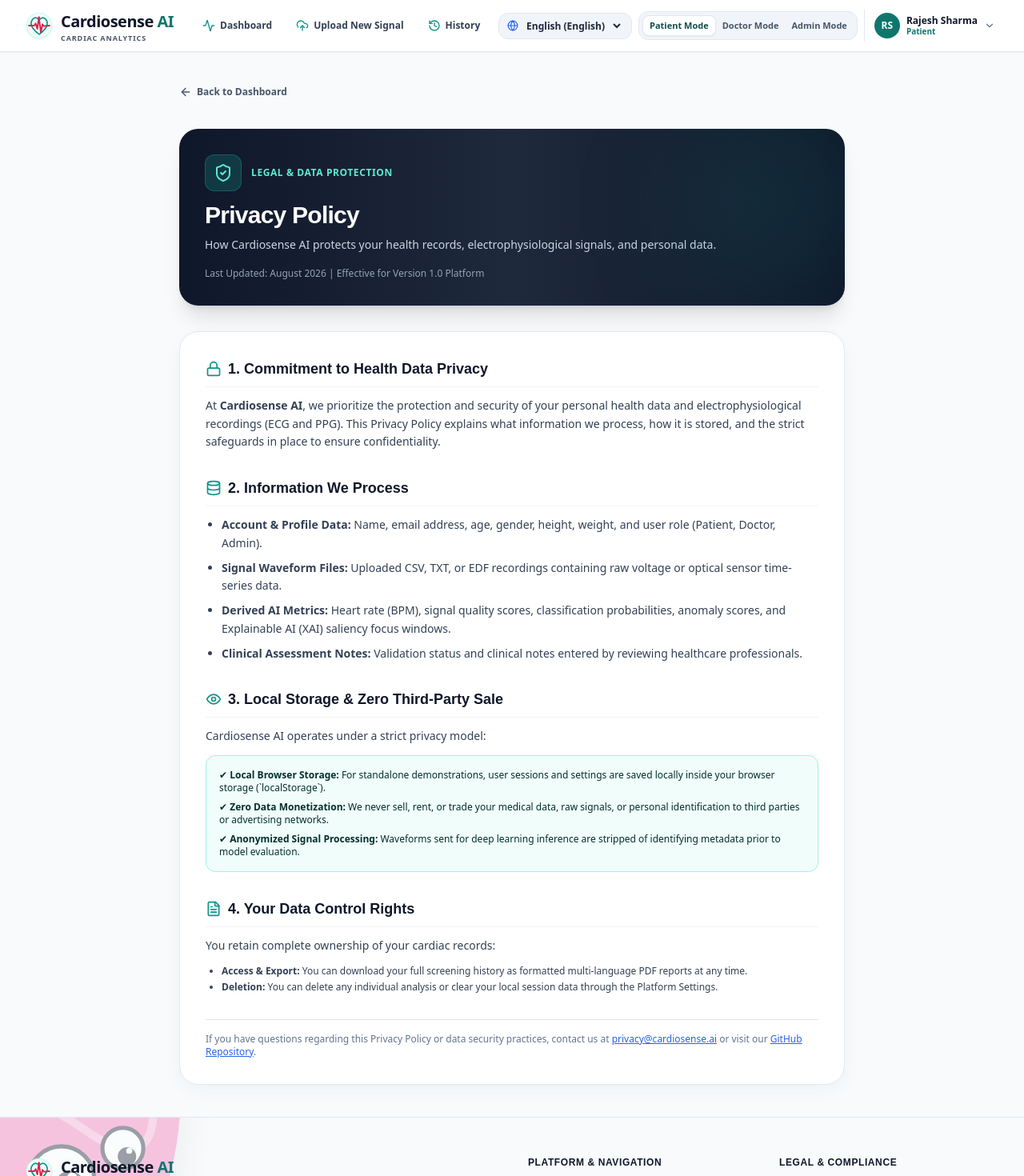
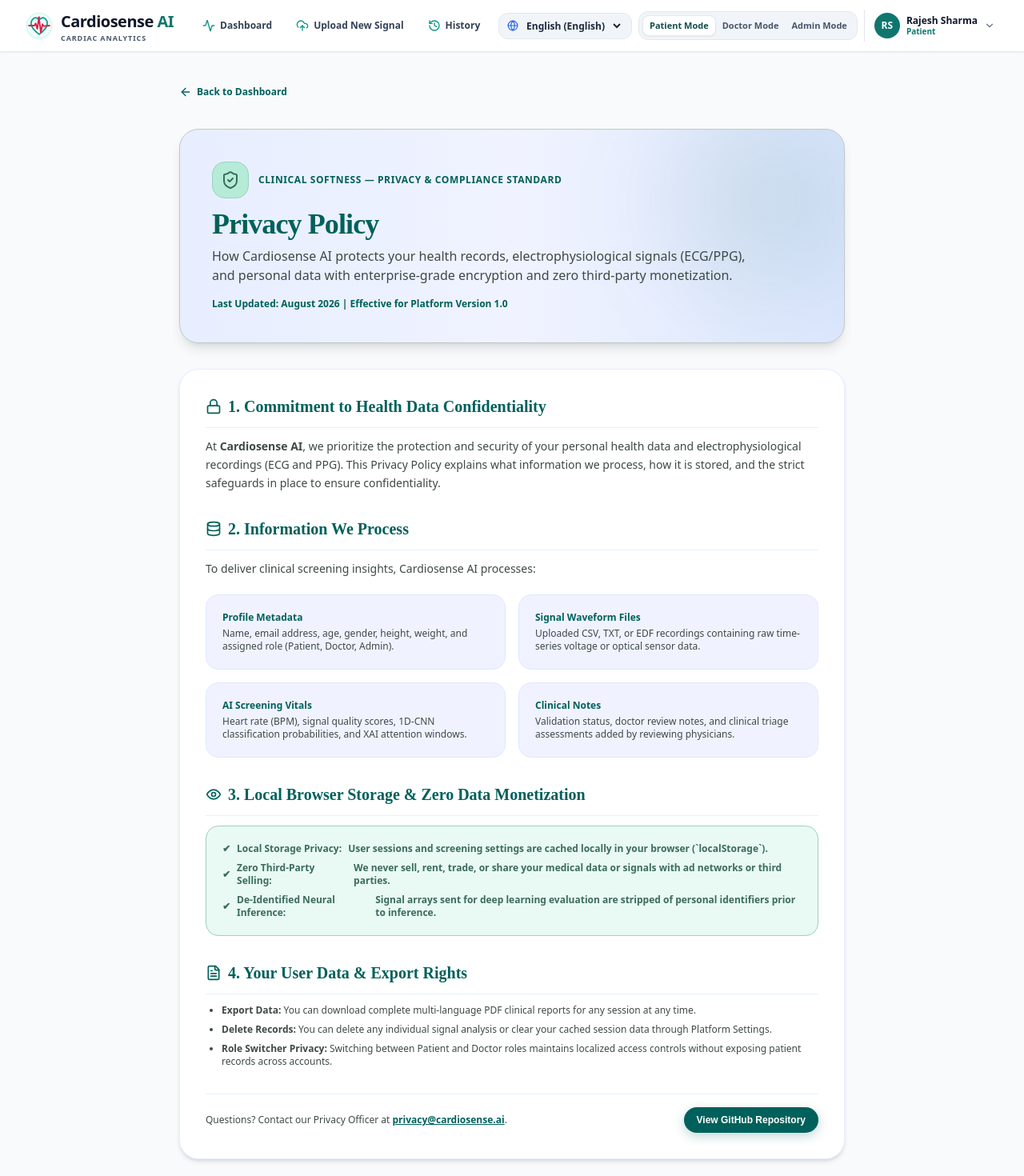
Before and after one commit to Tusharjain-19/cardiosense_ai-HackMatrix2026, a Next.js app in the folder frontend/: page /privacy in a window 1280 px wide. Shown: the top 1470 px of the page at 80% size. Built offline with nearby package versions, Linux system fonts and the light colour scheme.

Commit message:
feat(ui): upgrade Privacy Policy & static pages with Clinical Softness design system, optimize doctor clinical remark update buttons & instant logout navigation

```diff
--- a/frontend/src/app/about/page.tsx
+++ b/frontend/src/app/about/page.tsx
@@ -1,5 +1,3 @@
-'use client'
-
 import React from 'react'
 import Link from 'next/link'
 import { Activity, ArrowLeft, Cpu, ShieldCheck, FileText, Zap, Heart, Github } from 'lucide-react'
--- a/frontend/src/app/cookies/page.tsx
+++ b/frontend/src/app/cookies/page.tsx
@@ -1,5 +1,3 @@
-'use client'
-
 import React from 'react'
 import Link from 'next/link'
 import { Cookie, ArrowLeft, Database, CheckCircle2, RefreshCw } from 'lucide-react'
--- a/frontend/src/app/doctor/patients/page.tsx
+++ b/frontend/src/app/doctor/patients/page.tsx
@@ -188,9 +188,9 @@
                         </Link>
                         <Link
                           href={`/doctor/review/${analysis.id}`}
-                          className="px-3 py-1.5 bg-emerald-700 hover:bg-emerald-800 text-white rounded-xl text-xs font-bold shadow-sm flex items-center gap-1 transition-colors"
+                          className="px-3 py-1.5 bg-[#00605b] hover:bg-[#147a74] text-white rounded-xl text-xs font-bold shadow-sm flex items-center gap-1 transition-colors"
                         >
-                          <Eye className="w-3.5 h-3.5" /> Clinical Review
+                          <Eye className="w-3.5 h-3.5" /> Clinical Review & Remarks
                         </Link>
                       </div>
                     </td>
--- a/frontend/src/app/hipaa/page.tsx
+++ b/frontend/src/app/hipaa/page.tsx
@@ -1,5 +1,3 @@
-'use client'
-
 import React from 'react'
 import Link from 'next/link'
 import { ShieldAlert, ArrowLeft, Lock, Server, Cpu, CheckCircle2 } from 'lucide-react'
--- a/frontend/src/app/privacy/page.tsx
+++ b/frontend/src/app/privacy/page.tsx
@@ -1,8 +1,6 @@
-'use client'
-
 import React from 'react'
 import Link from 'next/link'
-import { ShieldCheck, ArrowLeft, Lock, Database, Eye, FileText } from 'lucide-react'
+import { ShieldCheck, ArrowLeft, Lock, Database, Eye, FileText, CheckCircle2, ShieldAlert, Key } from 'lucide-react'
 
 export default function PrivacyPolicyPage() {
   return (
@@ -10,95 +8,109 @@
       {/* Navigation link */}
       <Link
         href="/dashboard"
-        className="inline-flex items-center gap-1.5 text-xs font-semibold text-slate-600 hover:text-blue-600 transition-colors"
+        className="inline-flex items-center gap-1.5 text-xs font-bold text-[#00605b] hover:text-[#147a74] transition-colors"
       >
         <ArrowLeft className="w-4 h-4" /> Back to Dashboard
       </Link>
 
-      {/* Header */}
-      <div className="card p-8 bg-gradient-to-r from-slate-900 via-slate-800 to-slate-900 text-white border-0 shadow-xl relative overflow-hidden">
-        <div className="absolute right-0 top-0 -mt-10 -mr-10 w-64 h-64 bg-teal-500/10 rounded-full blur-3xl pointer-events-none" />
+      {/* Hero Header */}
+      <div className="relative overflow-hidden rounded-3xl bg-gradient-to-r from-[#e7eeff] via-[#f0f3ff] to-[#dee8ff] text-[#111c2c] p-8 md:p-10 shadow-lg border border-[#bdc9c7]">
+        <div className="absolute right-0 top-0 -mt-10 -mr-10 w-64 h-64 bg-[#00605b]/10 rounded-full blur-3xl pointer-events-none" />
 
         <div className="flex items-center gap-3 mb-3">
-          <span className="p-2.5 bg-teal-500/20 text-teal-300 rounded-xl border border-teal-500/30">
+          <span className="p-2.5 bg-[#b6ebd8] text-[#3a6c5d] rounded-2xl border border-[#9dd1bf]">
             <ShieldCheck className="w-6 h-6" />
           </span>
-          <span className="text-xs font-bold uppercase tracking-wider text-teal-300">
-            Legal & Data Protection
+          <span className="text-xs font-extrabold uppercase tracking-wider text-[#00605b]">
+            Clinical Softness — Privacy & Compliance Standard
           </span>
         </div>
 
-        <h1 className="text-3xl font-black tracking-tight text-white mb-2">
+        <h1 className="text-3xl sm:text-4xl font-extrabold tracking-tight text-[#00605b] mb-2 font-['Plus_Jakarta_Sans']">
           Privacy Policy
         </h1>
-        <p className="text-slate-300 text-sm max-w-2xl leading-relaxed">
-          How Cardiosense AI protects your health records, electrophysiological signals, and personal data.
+        <p className="text-[#3e4947] text-sm sm:text-base max-w-2xl leading-relaxed font-medium">
+          How Cardiosense AI protects your health records, electrophysiological signals (ECG/PPG), and personal data with enterprise-grade encryption and zero third-party monetization.
         </p>
-        <p className="text-xs text-slate-400 mt-4">
-          Last Updated: August 2026 | Effective for Version 1.0 Platform
+        <p className="text-xs font-bold text-[#00605b] mt-4">
+          Last Updated: August 2026 | Effective for Platform Version 1.0
         </p>
       </div>
 
-      {/* Main Content Sections */}
-      <div className="card p-8 bg-white space-y-8 text-slate-700 text-sm leading-relaxed border border-slate-200">
+      {/* Main Content Card */}
+      <div className="card p-8 bg-white space-y-8 text-[#111c2c] text-sm leading-relaxed border border-[#e7eeff] shadow-md rounded-3xl">
+
+        {/* Section 1 */}
         <section className="space-y-3">
-          <h2 className="text-lg font-bold text-slate-900 flex items-center gap-2 border-b border-slate-100 pb-2">
-            <Lock className="w-5 h-5 text-teal-600" /> 1. Commitment to Health Data Privacy
+          <h2 className="text-xl font-bold text-[#00605b] flex items-center gap-2 border-b border-[#e7eeff] pb-3 font-['Plus_Jakarta_Sans']">
+            <Lock className="w-5 h-5 text-[#00605b]" /> 1. Commitment to Health Data Confidentiality
           </h2>
-          <p>
+          <p className="text-[#3e4947] font-medium leading-relaxed">
             At <strong>Cardiosense AI</strong>, we prioritize the protection and security of your personal health data and electrophysiological recordings (ECG and PPG). This Privacy Policy explains what information we process, how it is stored, and the strict safeguards in place to ensure confidentiality.
           </p>
         </section>
 
+        {/* Section 2 */}
         <section className="space-y-3">
-          <h2 className="text-lg font-bold text-slate-900 flex items-center gap-2 border-b border-slate-100 pb-2">
-            <Database className="w-5 h-5 text-teal-600" /> 2. Information We Process
+          <h2 className="text-xl font-bold text-[#00605b] flex items-center gap-2 border-b border-[#e7eeff] pb-3 font-['Plus_Jakarta_Sans']">
+            <Database className="w-5 h-5 text-[#00605b]" /> 2. Information We Process
           </h2>
-          <ul className="list-disc pl-5 space-y-2">
-            <li>
-              <strong>Account & Profile Data:</strong> Name, email address, age, gender, height, weight, and user role (Patient, Doctor, Admin).
-            </li>
-            <li>
-              <strong>Signal Waveform Files:</strong> Uploaded CSV, TXT, or EDF recordings containing raw voltage or optical sensor time-series data.
-            </li>
-            <li>
-              <strong>Derived AI Metrics:</strong> Heart rate (BPM), signal quality scores, classification probabilities, anomaly scores, and Explainable AI (XAI) saliency focus windows.
-            </li>
-            <li>
-              <strong>Clinical Assessment Notes:</strong> Validation status and clinical notes entered by reviewing healthcare professionals.
-            </li>
+          <p className="text-[#3e4947] font-medium">To deliver clinical screening insights, Cardiosense AI processes:</p>
+          <div className="grid grid-cols-1 sm:grid-cols-2 gap-4 pt-2">
+            <div className="p-5 bg-[#f0f3ff] rounded-2xl border border-[#dee8ff] space-y-1">
+              <strong className="text-xs font-bold text-[#00605b] block">Profile Metadata</strong>
+              <p className="text-xs text-[#3e4947]">Name, email address, age, gender, height, weight, and assigned role (Patient, Doctor, Admin).</p>
+            </div>
+            <div className="p-5 bg-[#f0f3ff] rounded-2xl border border-[#dee8ff] space-y-1">
+              <strong className="text-xs font-bold text-[#00605b] block">Signal Waveform Files</strong>
+              <p className="text-xs text-[#3e4947]">Uploaded CSV, TXT, or EDF recordings containing raw time-series voltage or optical sensor data.</p>
+            </div>
+            <div className="p-5 bg-[#f0f3ff] rounded-2xl border border-[#dee8ff] space-y-1">
+              <strong className="text-xs font-bold text-[#00605b] block">AI Screening Vitals</strong>
+              <p className="text-xs text-[#3e4947]">Heart rate (BPM), signal quality scores, 1D-CNN classification probabilities, and XAI attention windows.</p>
+            </div>
+            <div className="p-5 bg-[#f0f3ff] rounded-2xl border border-[#dee8ff] space-y-1">
+              <strong className="text-xs font-bold text-[#00605b] block">Clinical Notes</strong>
+              <p className="text-xs text-[#3e4947]">Validation status, doctor review notes, and clinical triage assessments added by reviewing physicians.</p>
+            </div>
+          </div>
+        </section>
+
+        {/* Section 3 */}
+        <section className="space-y-3">
+          <h2 className="text-xl font-bold text-[#00605b] flex items-center gap-2 border-b border-[#e7eeff] pb-3 font-['Plus_Jakarta_Sans']">
+            <Eye className="w-5 h-5 text-[#00605b]" /> 3. Local Browser Storage & Zero Data Monetization
+          </h2>
+          <div className="p-5 bg-[#b6ebd8]/30 border border-[#9dd1bf] rounded-2xl space-y-2 text-xs font-bold text-[#3a6c5d]">
+            <p className="flex items-center gap-2">✔ <strong>Local Storage Privacy:</strong> User sessions and screening settings are cached locally in your browser (`localStorage`).</p>
+            <p className="flex items-center gap-2">✔ <strong>Zero Third-Party Selling:</strong> We never sell, rent, trade, or share your medical data or signals with ad networks or third parties.</p>
+            <p className="flex items-center gap-2">✔ <strong>De-Identified Neural Inference:</strong> Signal arrays sent for deep learning evaluation are stripped of personal identifiers prior to inference.</p>
+          </div>
+        </section>
+
+        {/* Section 4 */}
+        <section className="space-y-3">
+          <h2 className="text-xl font-bold text-[#00605b] flex items-center gap-2 border-b border-[#e7eeff] pb-3 font-['Plus_Jakarta_Sans']">
+            <FileText className="w-5 h-5 text-[#00605b]" /> 4. Your User Data & Export Rights
+          </h2>
+          <ul className="list-disc pl-5 space-y-2 text-xs text-[#3e4947] font-medium">
+            <li><strong>Export Data:</strong> You can download complete multi-language PDF clinical reports for any session at any time.</li>
+            <li><strong>Delete Records:</strong> You can delete any individual signal analysis or clear your cached session data through Platform Settings.</li>
+            <li><strong>Role Switcher Privacy:</strong> Switching between Patient and Doctor roles maintains localized access controls without exposing patient records across accounts.</li>
           </ul>
         </section>
 
-        <section className="space-y-3">
-          <h2 className="text-lg font-bold text-slate-900 flex items-center gap-2 border-b border-slate-100 pb-2">
-            <Eye className="w-5 h-5 text-teal-600" /> 3. Local Storage & Zero Third-Party Sale
-          </h2>
-          <p>
-            Cardiosense AI operates under a strict privacy model:
-          </p>
-          <div className="p-4 bg-teal-50 border border-teal-200 rounded-xl space-y-2 text-xs font-medium text-teal-950">
-            <p>✔ <strong>Local Browser Storage:</strong> For standalone demonstrations, user sessions and settings are saved locally inside your browser storage (`localStorage`).</p>
-            <p>✔ <strong>Zero Data Monetization:</strong> We never sell, rent, or trade your medical data, raw signals, or personal identification to third parties or advertising networks.</p>
-            <p>✔ <strong>Anonymized Signal Processing:</strong> Waveforms sent for deep learning inference are stripped of identifying metadata prior to model evaluation.</p>
-          </div>
-        </section>
-
-        <section className="space-y-3">
-          <h2 className="text-lg font-bold text-slate-900 flex items-center gap-2 border-b border-slate-100 pb-2">
-            <FileText className="w-5 h-5 text-teal-600" /> 4. Your Data Control Rights
-          </h2>
-          <p>
-            You retain complete ownership of your cardiac records:
-          </p>
-          <ul className="list-disc pl-5 space-y-1 text-xs">
-            <li><strong>Access & Export:</strong> You can download your full screening history as formatted multi-language PDF reports at any time.</li>
-            <li><strong>Deletion:</strong> You can delete any individual analysis or clear your local session data through the Platform Settings.</li>
-          </ul>
-        </section>
-
-        <section className="pt-4 border-t border-slate-200 text-xs text-slate-500">
-          <p>If you have questions regarding this Privacy Policy or data security practices, contact us at <a href="mailto:privacy@cardiosense.ai" className="text-blue-600 underline">privacy@cardiosense.ai</a> or visit our <a href="https://github.com/Tusharjain-19/cardiosense_ai" target="_blank" rel="noopener noreferrer" className="text-blue-600 underline">GitHub Repository</a>.</p>
+        {/* Footer info */}
+        <section className="pt-4 border-t border-[#e7eeff] text-xs text-[#3e4947] flex flex-col sm:flex-row items-center justify-between gap-4 font-medium">
+          <p>Questions? Contact our Privacy Officer at <a href="mailto:privacy@cardiosense.ai" className="text-[#00605b] font-bold underline">privacy@cardiosense.ai</a>.</p>
+          <a
+            href="https://github.com/Tusharjain-19/cardiosense_ai"
+            target="_blank"
+            rel="noopener noreferrer"
+            className="btn-primary text-xs px-4 py-2"
+          >
+            View GitHub Repository
+          </a>
         </section>
       </div>
     </div>
--- a/frontend/src/app/terms/page.tsx
+++ b/frontend/src/app/terms/page.tsx
@@ -1,5 +1,3 @@
-'use client'
-
 import React from 'react'
 import Link from 'next/link'
 import { FileText, ArrowLeft, AlertTriangle, ShieldCheck, Scale, CheckCircle2 } from 'lucide-react'
```
Also changed, not shown: frontend/src/app/doctor/review/[id]/page.tsx (+6 -6 lines), frontend/src/components/Navigation.tsx (+3 -7 lines).
